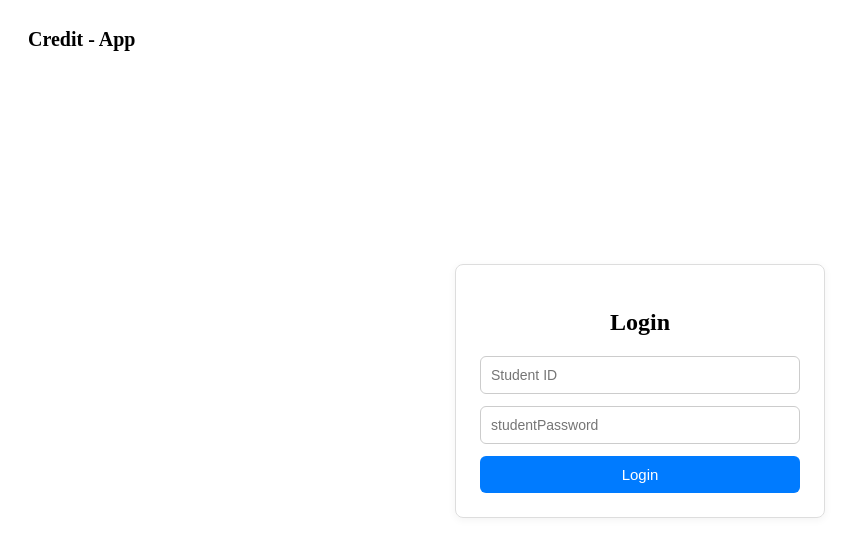
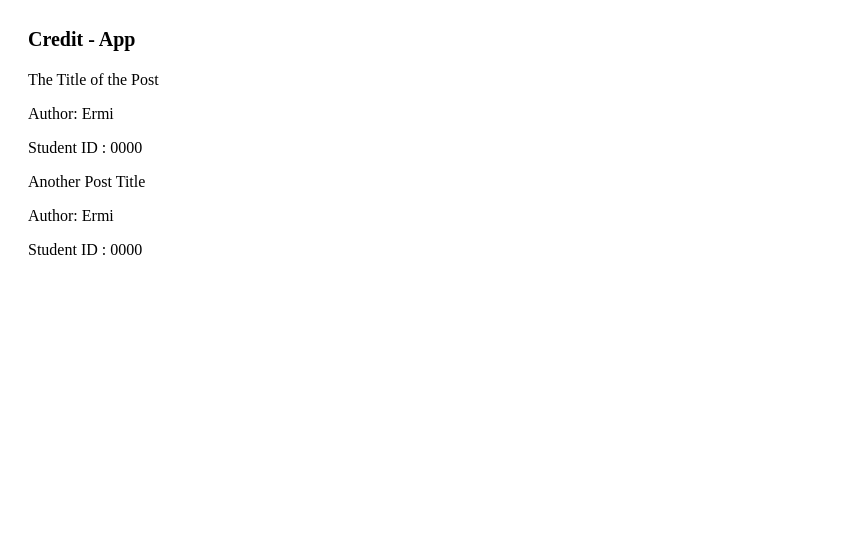
Before and after one commit to Conestoga-College-SENG3080/frontend-assignment-Ermiyas9, a React (Vite) app in the folder creddit-app/: page / in a window 1280 px wide. Shown: the top 556 px of the page, without its empty margins (0-860 px from the left). Built offline with nearby package versions, Linux system fonts and the light colour scheme.

Commit message:
Added forum browse page

```diff
--- a/creddit-app/src/App.tsx
+++ b/creddit-app/src/App.tsx
@@ -1,12 +1,15 @@
 import { Routes, Route } from "react-router-dom";
 import Layout from "./Layout";
 import LoginPage from "./Pages/LoginPage";
+import ForumBrowserPage from "./Pages/ForumBrowserPage";
 
 export default function App() {
   return (
     <Layout>
       <Routes>
-        <Route path="/" element={<LoginPage />} />
+        <Route path="/" element={<ForumBrowserPage />} />
+        <Route path="/login" element={<LoginPage />} />
+
       </Routes>
     </Layout>
   );
--- /dev/null
+++ b/creddit-app/src/Pages/ForumBrowserPage.tsx
@@ -0,0 +1,26 @@
+import {Card, Text, Stack } from '@mantine/core';
+
+export default function ForumBrowserPage() {
+
+    const AuthorName = "Ermi";
+    const StudentID = "0000";
+
+  return (
+    <Stack gap="md">
+
+      {/* This is a simple forum browser page that displays a list of posts.
+      Each post is displayed as a card with the title, author, and student ID. will be updated later */}
+      <Card shadow="sm" padding="lg" radius="md" withBorder>
+        <Text fw={500}>The Title of the Post</Text>
+      <Text size="sm" c="dimmed">Author: {AuthorName}</Text>
+        <Text size="sm" c="dimmed">Student ID : {StudentID}</Text>
+      </Card>
+
+      <Card shadow="sm" padding="lg" radius="md" withBorder>
+        <Text fw={500}>Another Post Title</Text>
+        <Text size="sm" c="dimmed">Author: {AuthorName}</Text>
+        <Text size="sm" c="dimmed">Student ID : {StudentID}</Text>
+      </Card>
+    </Stack>
+  );
+}
```
Also changed, not shown: creddit-app/src/Pages/FavouritesPage.tsx (added).
